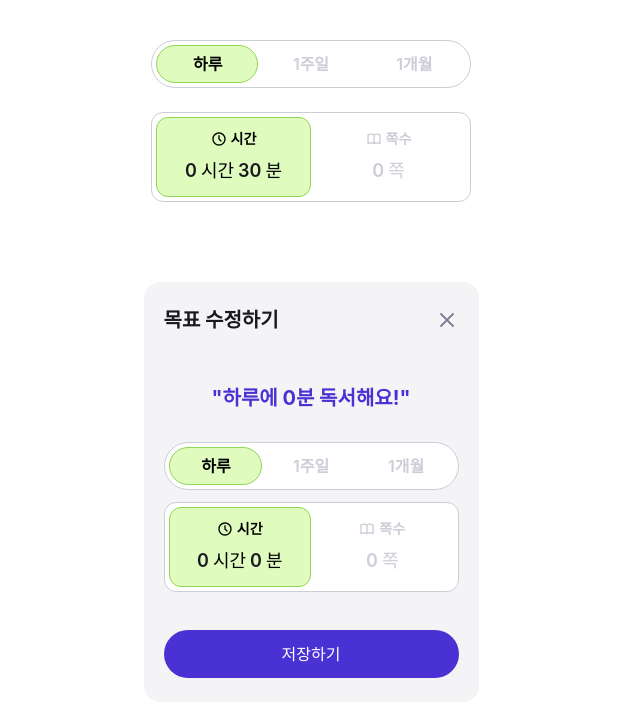
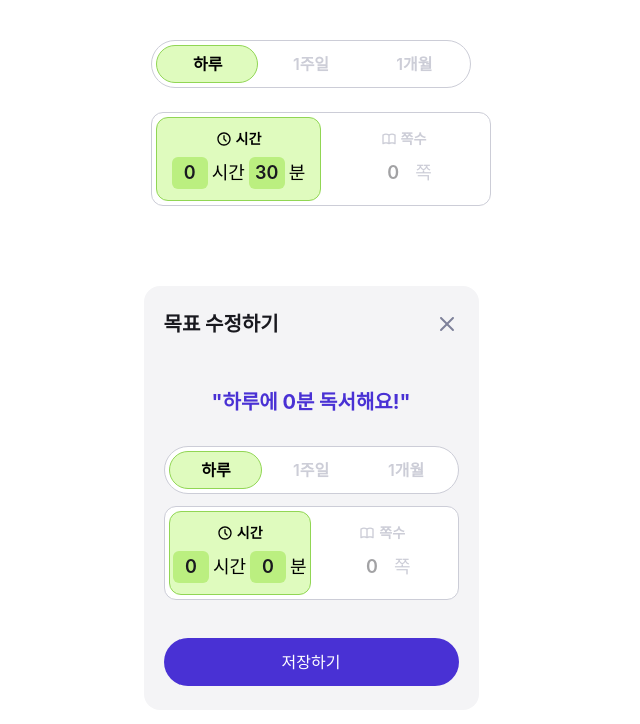
Before and after one commit to Leets-Official/StepBookStep-FE, a React (Vite) app: page / in a window 1280 px wide. Shown: the top 724 px of the page, without its empty margins (329-969 px from the left). Built offline with nearby package versions, Linux system fonts and the light colour scheme; a web font is replaced by a local one.

Commit message:
ui : 스타일 변경

```diff
--- a/src/components/Toggle/NumberWheel.tsx
+++ b/src/components/Toggle/NumberWheel.tsx
@@ -32,12 +32,26 @@ export function NumberWheel({ value, min, max, active, onChange }: NumberWheelPr
     setEditing(false);
   };
 
+  const wrapperClass = `
+    inline-flex items-center justify-center
+    w-[36px] h-[32px]
+    rounded-md
+    ${active ? "bg-lime-400" : "bg-transparent"}
+  `;
+
+  const commonTextClass = "font-semibold text-gray-900 leading-none";
+
   if (!active) {
-    return <span className="text-gray-300 font-semibold">{value}</span>;
+    return (
+      <span className={`${wrapperClass} opacity-40`}>
+        <span className={commonTextClass}>{value}</span>
+      </span>
+    );
   }
 
   if (editing) {
     return (
+      <span className={wrapperClass}>
         <input
           ref={inputRef}
           type="number"
@@ -50,21 +64,24 @@ export function NumberWheel({ value, min, max, active, onChange }: NumberWheelPr
             if (e.key === "Enter") commit();
             if (e.key === "Escape") setEditing(false);
           }}
-        className="
-          w-10 text-center font-semibold text-gray-900
-          outline-none border-b border-gray-300
-          bg-transparent appearance-none
+          className={`
+            w-full h-full
+            text-center ${commonTextClass}
+            bg-transparent outline-none
+            p-0 m-0
+            appearance-none
             [-moz-appearance:textfield]
             [&::-webkit-outer-spin-button]:appearance-none
             [&::-webkit-inner-spin-button]:appearance-none
-        "
+          `}
         />
+      </span>
     );
   }
 
   return (
-    <span className="font-semibold text-gray-900 cursor-text" onClick={() => setEditing(true)}>
-      {value}
+    <span className={wrapperClass} onClick={() => setEditing(true)}>
+      <span className={commonTextClass}>{value}</span>
     </span>
   );
 }
--- a/src/components/Toggle/Toggle.styles.ts
+++ b/src/components/Toggle/Toggle.styles.ts
@@ -1,5 +1,4 @@
-export const toggleContainer =
-  "relative flex w-full rounded-xl border border-gray-300 bg-white p-1";
+export const toggleContainer = "relative flex w-85 rounded-xl border border-gray-300 bg-white p-1";
 
 export const activePill =
   "absolute top-1 h-[calc(100%-8px)] rounded-xl border-1 border-lime-500 bg-lime-200 transition-all duration-200";
```
Lines whose indentation alone changed are shown as unchanged.
